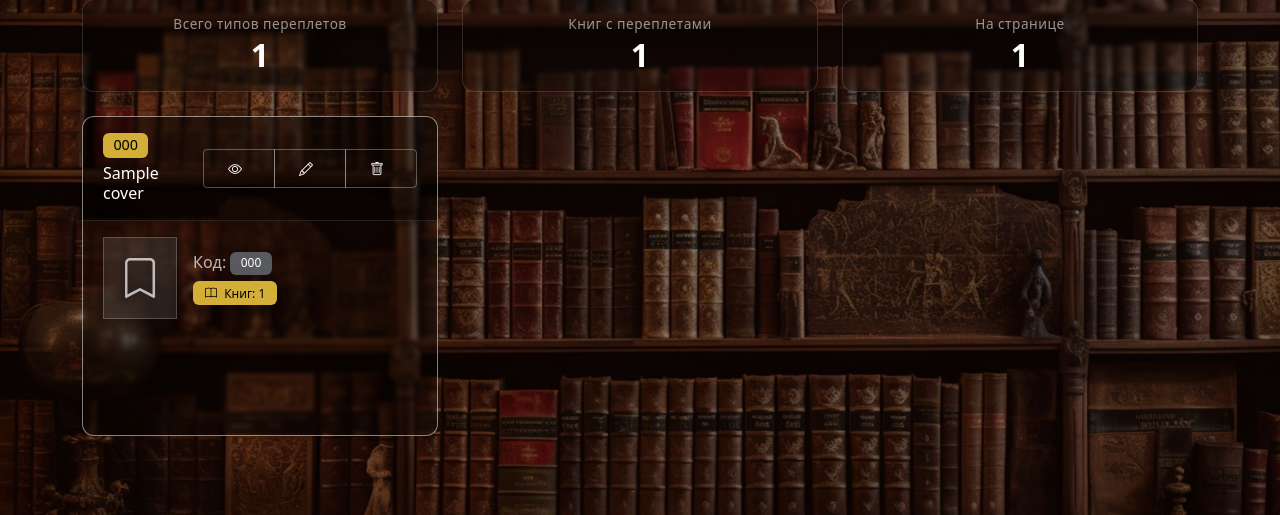
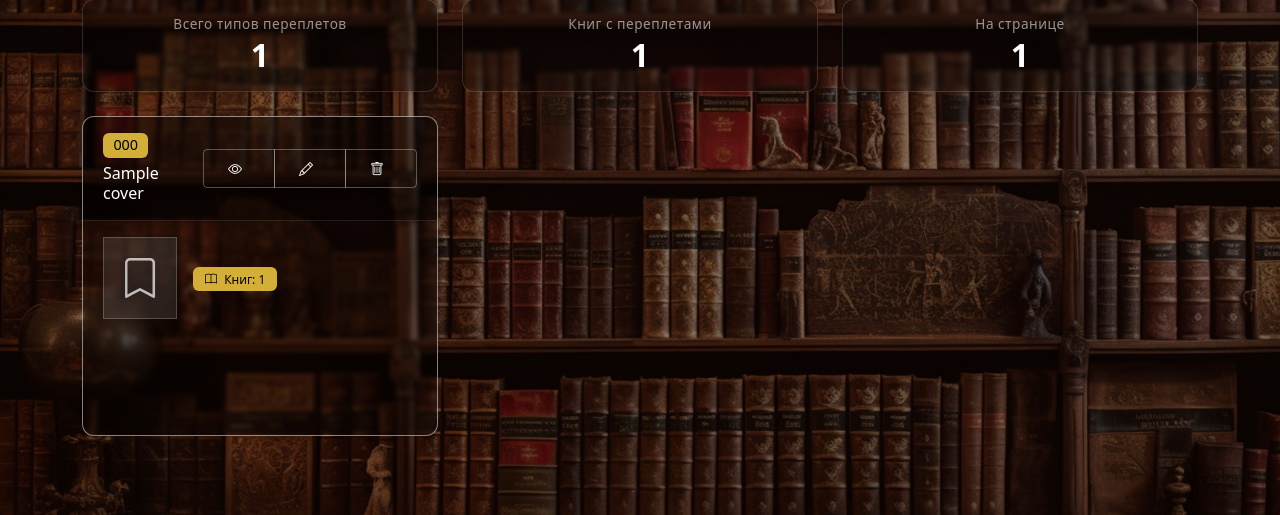
Before and after one commit to intent56/HomeLibrary, a Flask app: page /covers in a window 1280 px wide. Shown: the part 181-696 px from the top of the page. Run offline with Flask 3, Linux system fonts and the light colour scheme; tables that the repository leaves empty hold one stand-in row (values such as "Sample post"); some libraries are stand-ins or nearby versions.

Commit message:
Небольшие изменения

```diff
--- a/app/templates/cover_list.html
+++ b/app/templates/cover_list.html
@@ -133,12 +133,6 @@ content %}
                 <i class="bi bi-bookmark display-6 text-white-50"></i>
               </div>
               <div class="overflow-hidden">
-                <h6 class="mb-1 text-white-50">
-                  Код:
-                  <span class="badge bg-secondary bg-opacity-75 text-white"
-                    >{{ cover.code }}</span
-                  >
-                </h6>
                 <span class="badge custom-badge">
                   <i class="bi bi-book"></i> Книг: {{ cover.cvr_books|length }}
                 </span>
```
